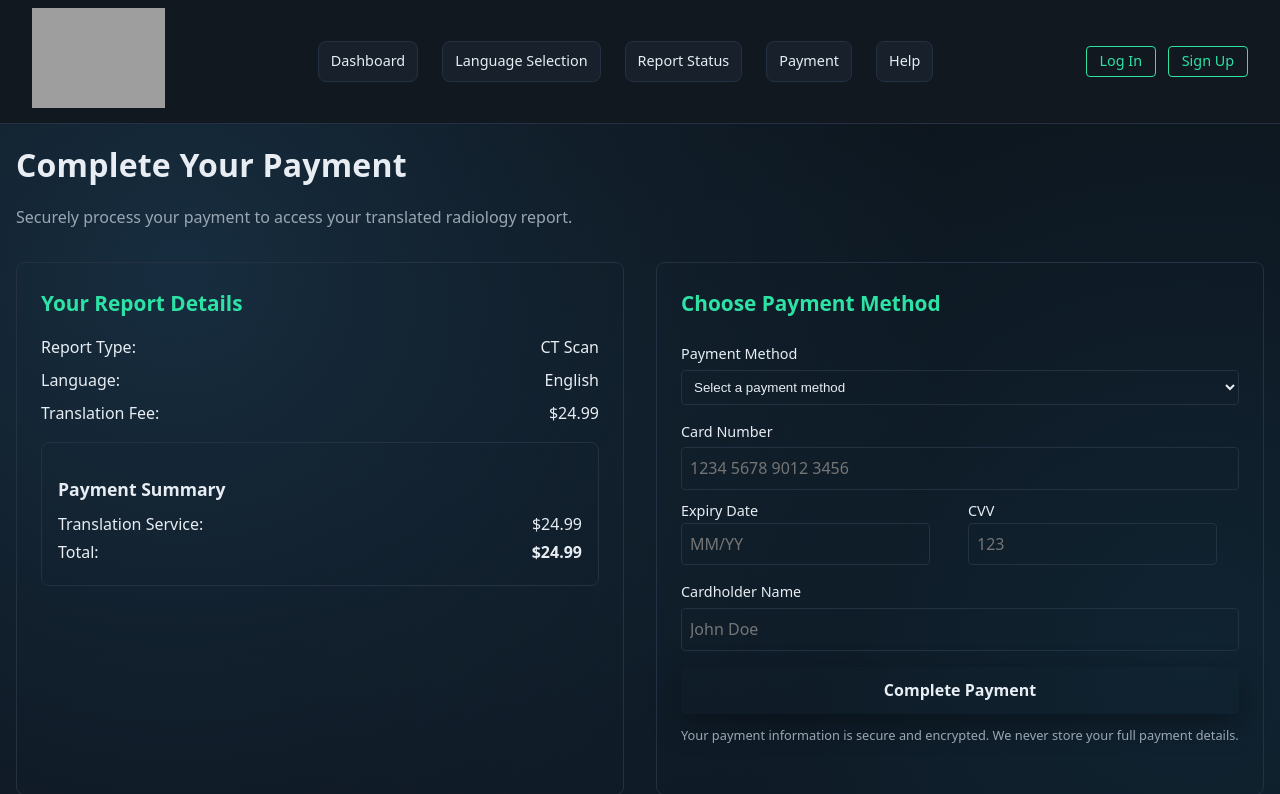
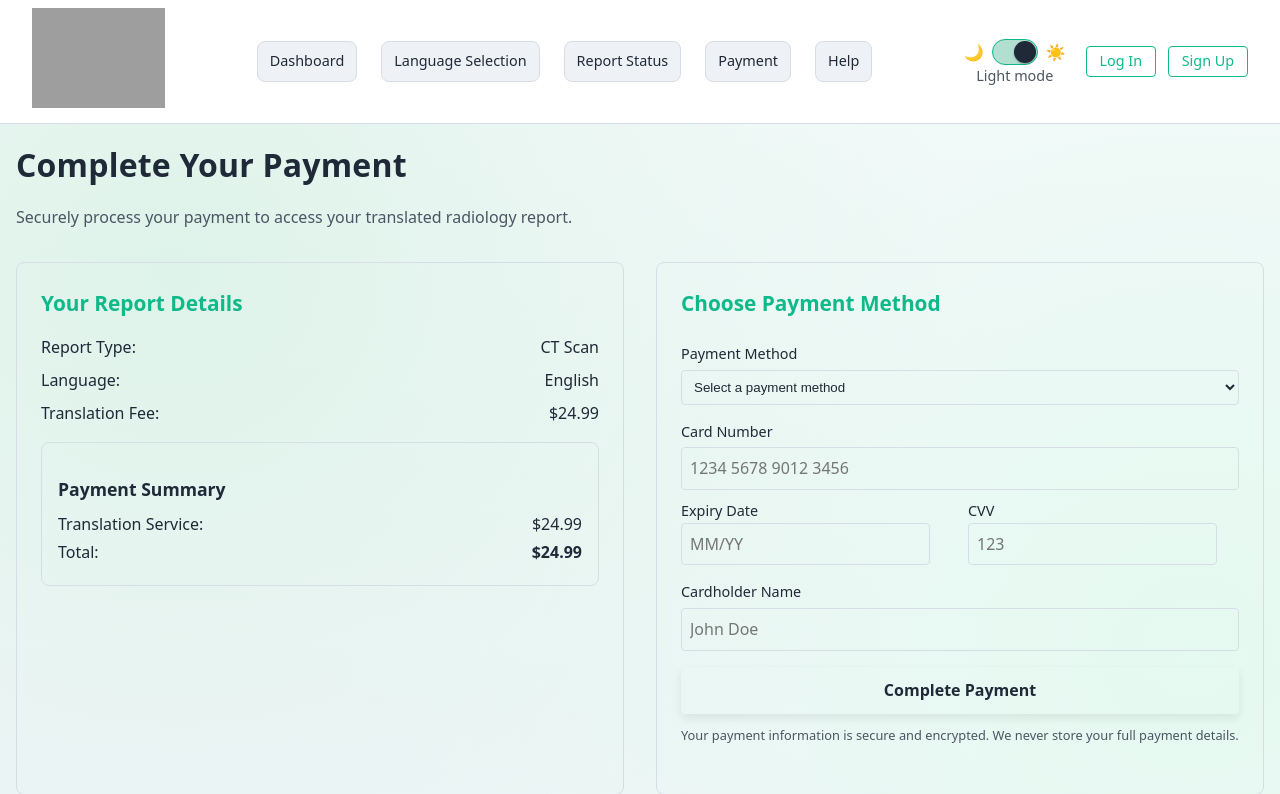
Before and after one commit to Schweinefilet/inside-imaging-MVP, a Flask app: page /payment in a window 1280 px wide. Shown: the top 794 px of the page. Run offline with Flask 3, Linux system fonts and the light colour scheme; some libraries are stand-ins or nearby versions; grey boxes are pictures that could not be loaded.

Commit message:
index+payment

```diff
--- a/templates/payment.html
+++ b/templates/payment.html
@@ -5,6 +5,19 @@
   <meta name="viewport" content="width=device-width, initial-scale=1">
   <meta name="color-scheme" content="light dark">
   <title>Payment - Inside Imaging</title>
+
+  <!-- Pre-paint: prevent flash on load -->
+  <script>
+  (function(){
+    try {
+      var t = localStorage.getItem('theme');
+      var preferLight = window.matchMedia && window.matchMedia('(prefers-color-scheme: light)').matches;
+      var useLight = t ? (t === 'light') : preferLight;
+      if (useLight) document.documentElement.classList.add('light');
+    } catch(e){}
+  })();
+  </script>
+
   <link rel="stylesheet" href="{{ url_for('static', filename='main.css') }}">
   <link rel="stylesheet" href="{{ url_for('static', filename='dashboard.css') }}">
   <link rel="stylesheet" href="{{ url_for('static', filename='payment.css') }}">
@@ -23,13 +36,22 @@
       <a href="{{ url_for('help_page') }}">Help</a>
     </nav>
     <div class="nav-auth">
+      <!-- Slider toggle (replaces the old button) -->
+      <label class="theme-switch" aria-label="Toggle theme">
+        <span class="theme-row">
+          <span class="theme-icon" aria-hidden="true">🌙</span>
+          <input id="theme-toggle" class="theme-switch-input" type="checkbox" role="switch" aria-checked="false">
+          <span class="theme-switch-track" aria-hidden="true"></span>
+          <span class="theme-icon" aria-hidden="true">☀️</span>
+        </span>
+        <span id="theme-label" class="theme-switch-text">Dark mode</span>
+      </label>
+
       {% if session.get('username') %}
         <span class="username">{{ session.get('username') }}</span>
         <div class="settings-wrapper">
           <button id="settings-button" class="settings-btn" type="button">⚙️</button>
           <div id="settings-dropdown" class="settings-dropdown">
-            <button id="toggle-dark" type="button">Dark Mode</button>
-            <button id="toggle-light" type="button">Light Mode</button>
             <a href="{{ url_for('logout') }}">Log Out</a>
           </div>
         </div>
@@ -140,41 +162,30 @@
   </footer>
 </div>
 
+<!-- Theme logic for the slider -->
+<script src="{{ url_for('static', filename='theme.js') }}"></script>
+
 <script>
-document.addEventListener('DOMContentLoaded', function () {
+document.addEventListener('DOMContentLoaded', function() {
   var html = document.documentElement;
   var saved = localStorage.getItem('theme') || 'dark';
-  if (saved === 'light') {
-    html.classList.add('light');
-  }
+  if (saved === 'light') html.classList.add('light');
 
+  // Keep your settings dropdown logic
   var settingsButton = document.getElementById('settings-button');
   var dropdown = document.getElementById('settings-dropdown');
   if (settingsButton && dropdown) {
-    settingsButton.addEventListener('click', function () {
+    settingsButton.addEventListener('click', function() {
       dropdown.classList.toggle('show');
     });
   }
-
   var toggleDark = document.getElementById('toggle-dark');
   var toggleLight = document.getElementById('toggle-light');
-  if (toggleDark) {
-    toggleDark.addEventListener('click', function () {
-      html.classList.remove('light');
-      localStorage.setItem('theme', 'dark');
-    });
-  }
-  if (toggleLight) {
-    toggleLight.addEventListener('click', function () {
-      html.classList.add('light');
-      localStorage.setItem('theme', 'light');
-    });
-  }
+  if (toggleDark) toggleDark.addEventListener('click', function(){ html.classList.remove('light'); localStorage.setItem('theme','dark'); });
+  if (toggleLight) toggleLight.addEventListener('click', function(){ html.classList.add('light'); localStorage.setItem('theme','light'); });
 
   var currentYear = document.getElementById('current-year');
-  if (currentYear) {
-    currentYear.textContent = new Date().getFullYear();
-  }
+  if (currentYear) currentYear.textContent = new Date().getFullYear();
 });
 </script>
 </body>
```
Also changed, not shown: templates/index.html (+34 -0 lines).
